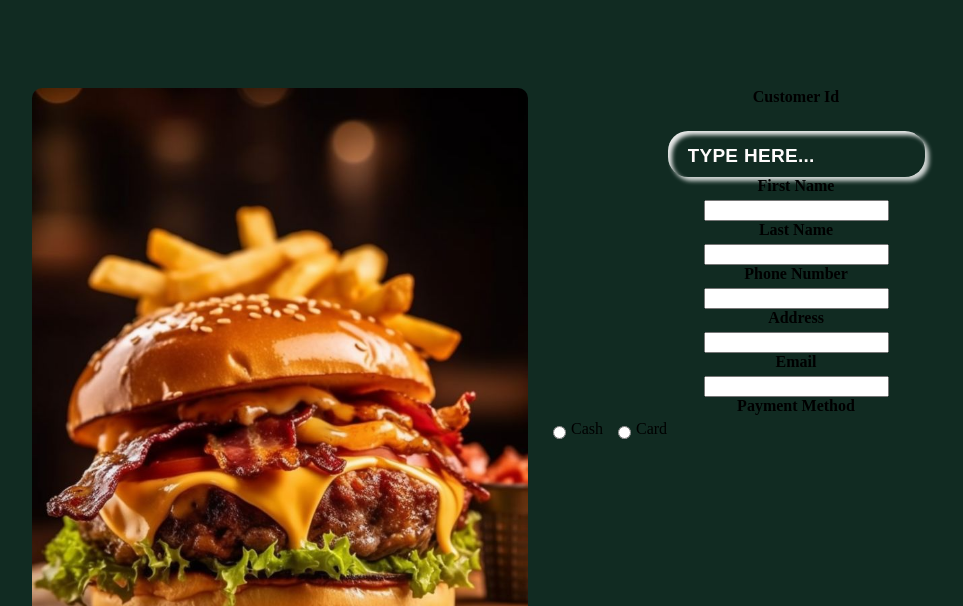
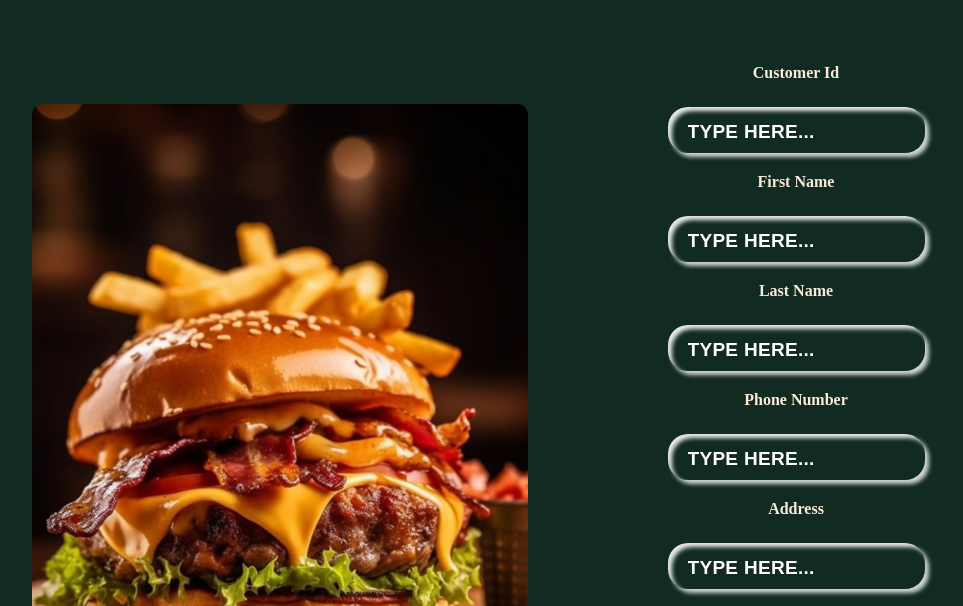
Before and after one commit to IsurikaDaniel/Burger-Shop, a plain HTML site: page cusDetails.html in a window 1280 px wide. Shown: the part 183-789 px from the top of the page, without its empty margins (102-1065 px from the left). Drawn offline with nearby package versions, Linux system fonts and the light colour scheme.

Commit message:
cus detailpg changes added

```diff
--- a/cusDetails.html
+++ b/cusDetails.html
@@ -1,86 +1,83 @@
-<!doctype html>
+<!DOCTYPE html>
 <html lang="en">
 <head>
-    <meta charset="utf-8">
-    <meta name="viewport" content="width=device-width, initial-scale=1">
-
+  <meta charset="UTF-8">
+  <meta name="viewport" content="width=device-width, initial-scale=1.0">
       <!-- <link href="https://cdn.jsdelivr.net/npm/bootstrap@5.3.3/dist/css/bootstrap.min.css" rel="stylesheet" integrity="sha384-QWTKZyjpPEjISv5WaRU9OFeRpok6YctnYmDr5pNlyT2bRjXh0JMhjY6hW+ALEwIH" crossorigin="anonymous"> -->
 
-    <title>Dani's Burger</title>
+  <title>Document</title>
   <link rel="stylesheet" href="styleCusDetails.css">
 
 </head>
 <body class="mainBGcol">
 
-    <!-- <div class="container">
-        <h1 class="logHead"><b>Customer Details</b></h1>
-    </div>
 
-    <div class="row">
-      <div>
-        <img src="img/cusDatils.jpeg" alt=""  class="cusDatils">
-      </div>
-      <div class="col transOrder">
-        <h3>jjjjjjjjjjj</h3>jj
-      </div>
-    </div> -->
-
-    <!DOCTYPE html>
-<html lang="en">
-<head>
-    <meta charset="UTF-8">
-    <meta name="viewport" content="width=device-width, initial-scale=1.0">
-    <title>Customer Details</title>
-    <link rel="stylesheet" href="styles.css">
-</head>
-<body>
-
-    <h1 class="logHead"><b>Customer Details</b></h1>
+  <h1 class="logHead mb-5"><b>Customer Details</b></h1>
 
   <div class="container">
+    <div class="row">
+      <div class="col">
         <div class="form-container">
           <div class="image-container">
             <img src="img/cusDatils.jpeg" alt="Burger Image" class="cusDatils">
           </div>
-                <div class="form ">
-                    <label for="customerId">Customer Id</label>
+
+          <!-- Single Row for Form Elements -->
+          <div class="form">
+            <!-- Customer ID -->
+            <div class="form-group mt-3">
+              <label for="customerId" class="text">Customer Id</label>
               <input type="text" autocomplete="off" name="customerId" class="input" placeholder="Type here..." id="customerId">
-
-
-                    <label for="firstName">First Name</label>
-                    <input type="text" id="firstName" name="firstName">
-
-                    <label for="lastName">Last Name</label>
-                    <input type="text" id="lastName" name="lastName">
-
-                    <label for="phoneNumber">Phone Number</label>
-                    <input type="text" id="phoneNumber" name="phoneNumber">
-
-                    <label for="address">Address</label>
-                    <input type="text" id="address" name="address">
-
-                    <label for="email">Email</label>
-                    <input type="email" id="email" name="email">
-
-                    <label for="paymentMethod">Payment Method</label>
+            </div>
+            <!-- First Name -->
+            <div class="form-group mt-3">
+              <label for="firstName" class="text">First Name</label>
+              <input type="text" autocomplete="off" name="Fname" class="input" placeholder="Type here..." id="firstName">
+            </div>
+            <!-- Last Name -->
+            <div class="form-group mt-3">
+              <label for="lastName" class="text">Last Name</label>
+              <input type="text" autocomplete="off" name="Lname" class="input" placeholder="Type here..." id="lastName">
+            </div>
+            <!-- Phone Number -->
+            <div class="form-group mt-3">
+              <label for="phoneNumber" class="text">Phone Number</label>
+              <input type="text" autocomplete="off" name="num" class="input" placeholder="Type here..." id="phoneNumber">
+            </div>
+            <!-- Address -->
+            <div class="form-group mt-3">
+              <label for="address" class="text">Address</label>
+              <input type="text" autocomplete="off" name="address" class="input" placeholder="Type here..." id="address">
+            </div>
+            <!-- Email -->
+            <div class="form-group mt-3">
+              <label for="email" class="text">Email</label>
+              <input type="text" autocomplete="off" name="email" class="input" placeholder="Type here..." id="email">
+            </div>
+            <!-- Payment Method -->
+            <div class="form-group mt-3">
+              <label for="paymentMethod" class="text">Payment Method</label>
               <div class="payment-method">
                 <input type="radio" id="cash" name="paymentMethod" value="cash">
-                        <label for="cash">Cash</label>
+                <label for="cash" class="text">Cash</label>
                 <input type="radio" id="card" name="paymentMethod" value="card">
-                        <label for="card">Card</label>
+                <label for="card" class="text">Card</label>
+              </div>
+            </div>
+          </div>
+        </div>
       </div>
     </div>
   </div>
 
+  <!-- Buttons Section -->
+  <div class="row container-fluid">
+    <div class="col">
+      <button onclick="AddCus()" class="btn col-6 mt-5"><b>Add Customer</b></button>
+      <button onclick="Edit()" class="btn col-6 mt-5"><b>Main Page</b></button>
     </div>
   </div>
 
-    <div class="row container-fluid">
-      <div class="col">
-        <button onclick="MainPg()" class="btn col-6 mt-5"><b>Add Customer</b></button>
-        <button onclick="Edit()" class="btn col-6 mt-5"><b>Main Page</b></button>
-      </div>
-    </div>
 
 </body>
 </html>
--- a/styleCusDetails.css
+++ b/styleCusDetails.css
@@ -1,9 +1,4 @@
-/* body {
-    margin: 0;
-    font-family: 'Arial', sans-serif;
-    background-color: #2c3e50;
-    color: white;
-} */
+
 .mainBGcol{
 
     background-color: rgb(17, 43, 34);
@@ -64,16 +59,6 @@ h1 {
     font-weight: bold;
 }
 
-/* .form input[type="text"],
-.form input[type="email"] {
-    width: 100%;
-    padding: 10px;
-    margin-bottom: 10px;
-    border-radius: 5px;
-    border: none;
-    background-color: #c6cace;
-    color: white;
-} */
 
 .payment-method {
     display: flex;
@@ -89,26 +74,6 @@ h1 {
 .payment-method input[type="radio"] {
     margin-right: 5px;
 }
-
-/* .buttons {
-    display: flex;
-    justify-content: space-between;
-    margin-top: 20px;
-}
-
-.buttons button {
-    padding: 10px 20px;
-    border: none;
-    border-radius: 5px;
-    cursor: pointer;
-    background-color: #e74c3c;
-    color: white;
-    font-weight: bold;
-}
-
-.buttons button:hover {
-    background-color: #c0392b;
-} */
 
 .btn {
     position: relative;
@@ -162,6 +127,7 @@ h1 {
   .cusDatils{
     width: 100%;
     height: 80%;
+    margin-top: 60px;
   }
   .input {
 
@@ -190,3 +156,8 @@ h1 {
     font-weight: 700;
     letter-spacing: .3px;
   }
+
+  .text{
+    color: antiquewhite;
+    margin-top: 20px;
+  }
```
Also changed, not shown: app.js (+19 -0 lines). Lines whose indentation alone changed are shown as unchanged.
